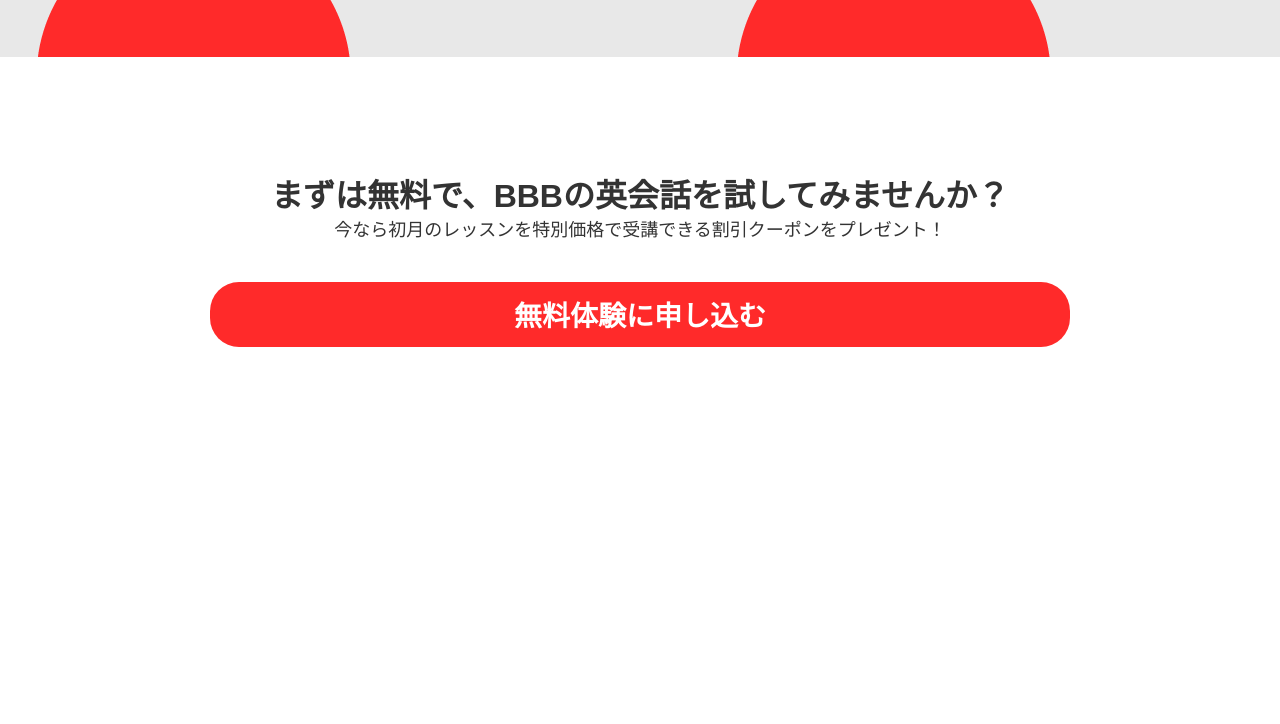
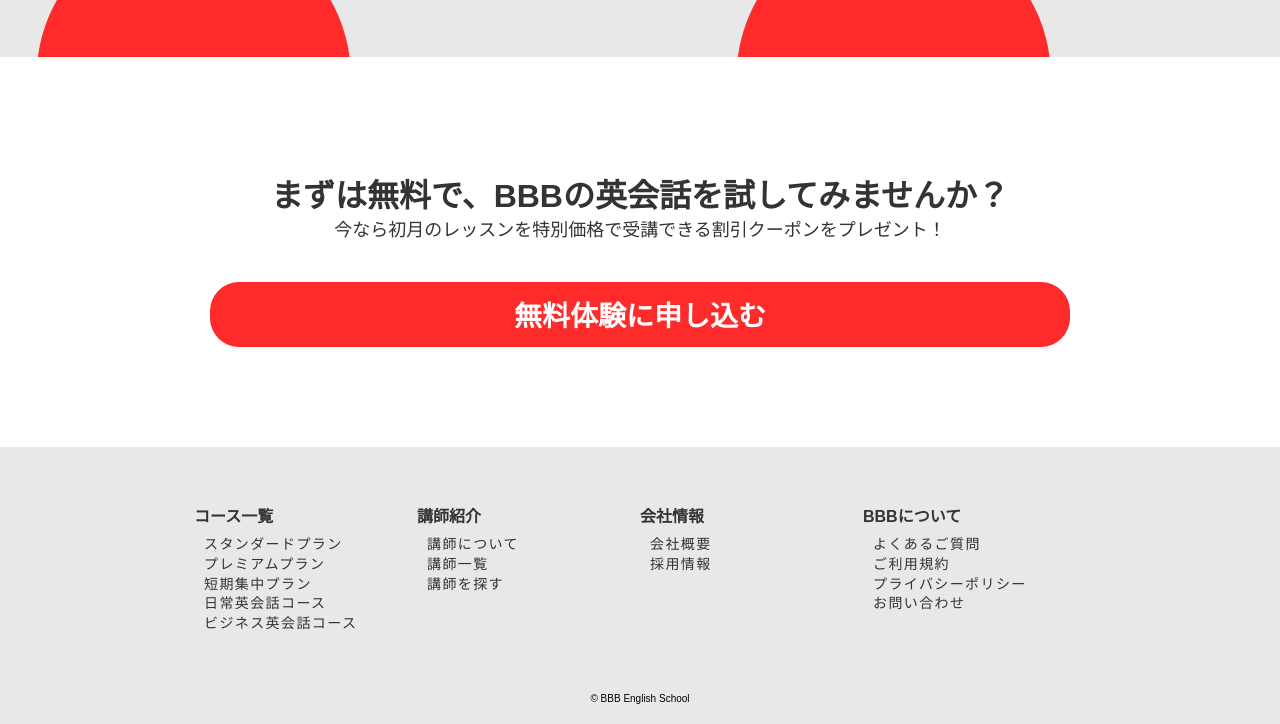
Before and after one commit to takeshi0518/BBB_English_Conversation_Class, a plain HTML site: page index.html in a window 1280 px wide. Shown: the part 3465-4189 px from the top of the page. Before the commit the page ends 3814 px from the top, so only its background shows below. Drawn offline with Linux system fonts and the light colour scheme.

Commit message:
footerを実装しました

```diff
--- /dev/null
+++ b/common/sass/layout/_footer.scss
@@ -0,0 +1,58 @@
+@use '../mixin/responsive' as *;
+@use '../base/config' as *;
+
+
+.footer {
+  margin-top: 100px;
+  background-color: #e8e8e8;
+}
+.footer__list {
+  padding: 60px 0 60px 0;
+  display: flex;
+  justify-content: space-between;
+  @include responsive (tb) {
+    flex-wrap: wrap;
+    padding: 60px 16px 60px 16px;
+  }
+}
+.footer__item {
+  width: calc(100% / 4);
+  @include responsive (tb) {
+    width: 50%;
+  }
+}
+.footer__item:nth-child(1),
+.footer__item:nth-child(2) {
+  @include responsive (tb) {
+    margin-bottom: 30px;
+  }
+}
+.footer__item-title {
+  margin-bottom: 10px;
+  font-size: 16px;
+  font-weight: bold;
+  line-height: 1.2;
+  color: $font_color;
+}
+.footer__item-content {
+  margin: 0 0 3px 10px;
+}
+.footer__item-content:last-child {
+  margin-bottom: 0;
+}
+.footer__item-link {
+  font-size: 14px;
+  line-height: 1.2;
+  color: $font_color;
+  letter-spacing: 1.4px;
+}
+.footer__item-link:hover {
+  opacity: 0.7;
+}
+.footer__copy-wrapper {
+  text-align: center;
+  padding-bottom: 20px;
+}
+.footer__copy {
+  font-size: 10px;
+}
--- a/common/sass/sytle.scss
+++ b/common/sass/sytle.scss
@@ -14,6 +14,7 @@
 @use '../sass/layout/summary';
 @use '../sass/layout/entry';
 @use '../sass/components/entry-btn';
+@use '../sass/layout/footer';
 
 
 
--- a/index.html
+++ b/index.html
@@ -160,10 +160,77 @@
         <a href="#" class="entry-btn__link">無料体験に申し込む</a>
       </div>
     </section>
+  </main>
 
-
-
-  </main>
+  <footer class="footer">
+    <ul class="footer__list container">
+      <li class="footer__item">
+        <h2 class="footer__item-title">コース一覧</h2>
+        <ul class="footer__item-contents">
+          <li class="footer__item-content">
+            <a href="#" class="footer__item-link">スタンダードプラン</a>
+          </li>
+          <li class="footer__item-content">
+            <a href="#" class="footer__item-link">プレミアムプラン</a>
+          </li>
+          <li class="footer__item-content">
+            <a href="#" class="footer__item-link">短期集中プラン</a>
+          </li>
+          <li class="footer__item-content">
+            <a href="#" class="footer__item-link">日常英会話コース</a>
+          </li>
+          <li class="footer__item-content">
+            <a href="#" class="footer__item-link">ビジネス英会話コース</a>
+          </li>
+        </ul>
+      </li>
+      <li class="footer__item">
+        <h2 class="footer__item-title">講師紹介</h2>
+        <ul class="footer__item-contents">
+          <li class="footer__item-content">
+            <a href="#" class="footer__item-link">講師について</a>
+          </li>
+          <li class="footer__item-content">
+            <a href="#" class="footer__item-link">講師一覧</a>
+          </li>
+          <li class="footer__item-content">
+            <a href="#" class="footer__item-link">講師を探す</a>
+          </li>
+        </ul>
+      </li>
+      <li class="footer__item">
+        <h2 class="footer__item-title">会社情報</h2>
+        <ul class="footer__item-contents">
+          <li class="footer__item-content">
+            <a href="#" class="footer__item-link">会社概要</a>
+          </li>
+          <li class="footer__item-content">
+            <a href="#" class="footer__item-link">採用情報</a>
+          </li>
+        </ul>
+      </li>
+      <li class="footer__item">
+        <h2 class="footer__item-title">BBBについて</h2>
+        <ul class="footer__item-contents">
+          <li class="footer__item-content">
+            <a href="#" class="footer__item-link">よくあるご質問</a>
+          </li>
+          <li class="footer__item-content">
+            <a href="#" class="footer__item-link">ご利用規約</a>
+          </li>
+          <li class="footer__item-content">
+            <a href="#" class="footer__item-link">プライバシーポリシー</a>
+          </li>
+          <li class="footer__item-content">
+            <a href="#" class="footer__item-link">お問い合わせ</a>
+          </li>
+        </ul>
+      </li>
+    </ul>
+    <div class="footer__copy-wrapper">
+      <small class="footer__copy">© BBB English School</small>
+    </div>
+  </footer>
 
 </body>
 </html>
```
Also changed, not shown: common/css/sytle.css, 1 other file.
